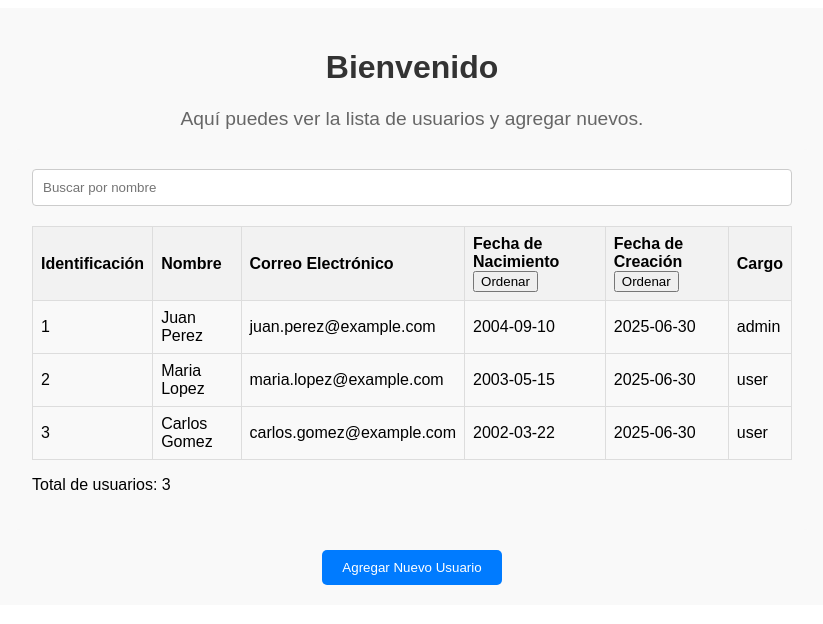
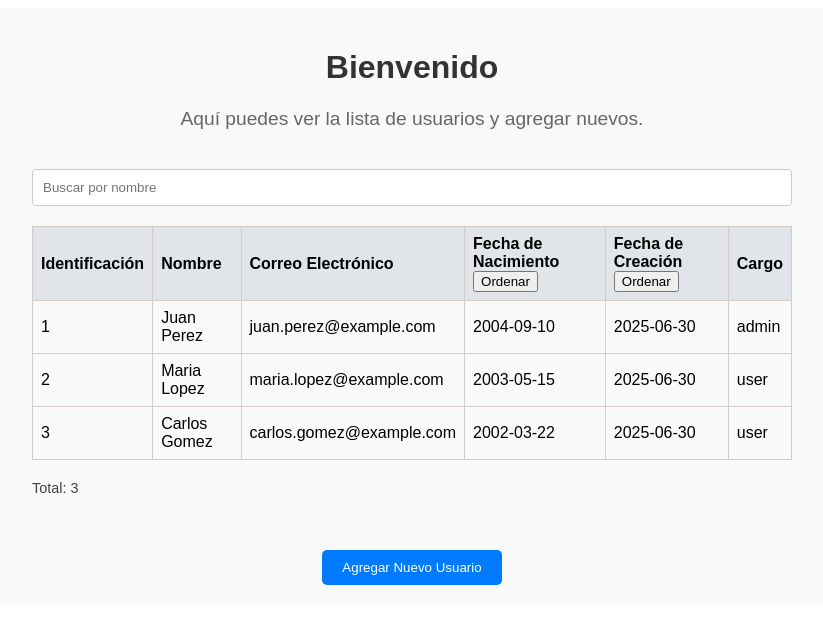
Before and after one commit to YurleisZg/Prueba_Tecnica_STD, a Vue app: page / in a window 1280 px wide. Shown: the top 624 px of the page, without its empty margins (228-1051 px from the left). Built offline with nearby package versions, Linux system fonts and the light colour scheme.

Commit message:
✨ feat: Refactor TableComponent styling and structure; add table footer for user count display

```diff
--- a/src/components/TableComponent.vue
+++ b/src/components/TableComponent.vue
@@ -23,8 +23,10 @@
             </tr>
         </tbody>
     </table>
-        <p v-if="users.length === 0">No hay usuarios disponibles.</p>
-        <p v-else>Total de usuarios: {{ users.length }}</p>
+        <div class="table-footer">
+            <p v-if="users.length === 0">No hay usuarios disponibles.</p>
+            <p v-else>Total: {{ users.length }}</p>
+        </div>
     </div>
 </template>
 
@@ -81,11 +83,11 @@ table {
     border-collapse: collapse;
 }
 th, td {
-    border: 1px solid #ddd;
+    border: 1px solid #d6cbcb;
     padding: 8px;
 }
 th {
-    background-color: #f2f2f2;
+    background-color: #e1e5ea;
     text-align: left;
 }
 tr:nth-child(even) {
@@ -94,5 +96,11 @@ tr:nth-child(even) {
 tr:hover {
     background-color: #f1f1f1;
 }
+.table-footer {
+    margin-top: 20px;
+    text-align: left;
+    font-size: 0.9em;
+    color: #424040;
+}
 
 </style>
```
